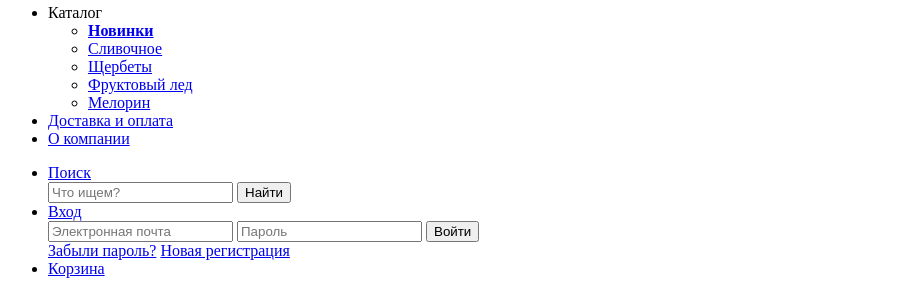
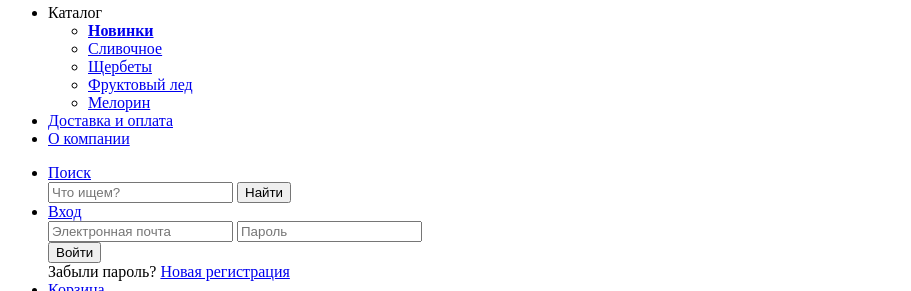
Before and after one commit to lekseyDoc/1048823-gllacy-25, a plain HTML site: page index.html in a window 1280 px wide. Shown: the part 97-388 px from the top of the page, without its empty margins (0-911 px from the left). Drawn offline with Linux system fonts and the light colour scheme.

Commit message:
Add class .dropdown to user-login. Change classes to login.

```diff
--- a/index.html
+++ b/index.html
@@ -33,16 +33,20 @@
             </form>
           </div>
         </li>
-        <li class="user-login">
+        <li class="user-login dropdown">
           <a href="#">Вход</a>
           <div class="dropdown-inner">
             <form action="https://echo.htmlacademy.ru" method="post">
               <input class="login-field" type="text" name="login" value="" placeholder="Электронная почта" aria-label="Поле ввода электронной почты">
               <input class="login-field" type="password" name="password" value="" placeholder="Пароль" aria-label="Поле для ввода пароля">
-              <button class="button button-login" type="submit">Войти</button>
+              <div class="login-form-bottom">
+                <button class="button button-login" type="submit">Войти</button>
+                <div class="login-form-links>"
+                  <a href="#">Забыли пароль?</a>
+                  <a href="#">Новая регистрация</a>
+                </div>
+              </div>
             </form>
-            <a class="modal-login__feature" href="#">Забыли пароль?</a>
-            <a class="modal-login__feature" href="#">Новая регистрация</a>
           </div>
         </li>
         <li class="user-cart user-cart_empty"><a href="#">Корзина</a></li>
```
